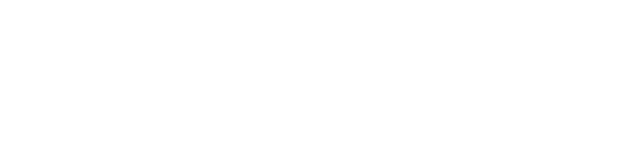
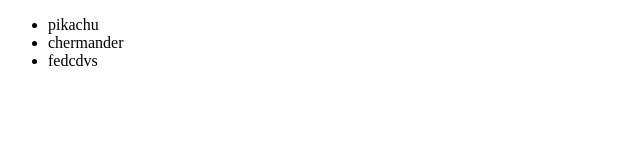
Before and after one commit to aikoxs9/ainuska, a plain HTML site: page index.html in a window 1280 px wide. Shown: the whole page, without its empty margins (0-640 px from the left). Drawn offline with Linux system fonts and the light colour scheme.

Commit message:
ph-pages new changes

```diff
--- a/index.html
+++ b/index.html
@@ -6,6 +6,10 @@
     <title>Document</title>
 </head>
 <body>
-
+    <ul>
+    <li>pikachu</li>
+    <li>chermander</li>
+    <li>fedcdvs</li>
+</ul>
 </body>
 </html>
--- a/style.css
+++ b/style.css
@@ -1,3 +1,11 @@
 * {
     box-sizing: border-box;
 }
+
+body {
+    background-color: red;
+}
+
+li {
+
+}
```
Also changed, not shown: pockemon.css (added).
